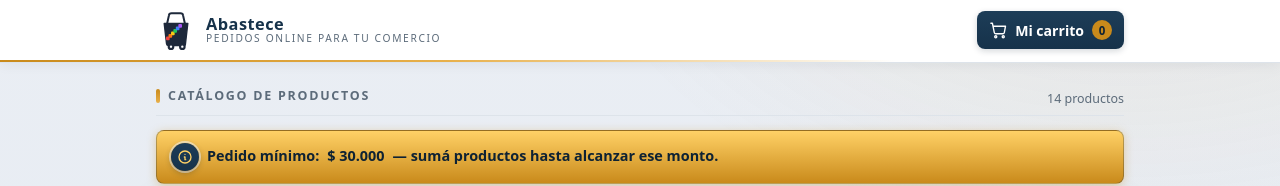
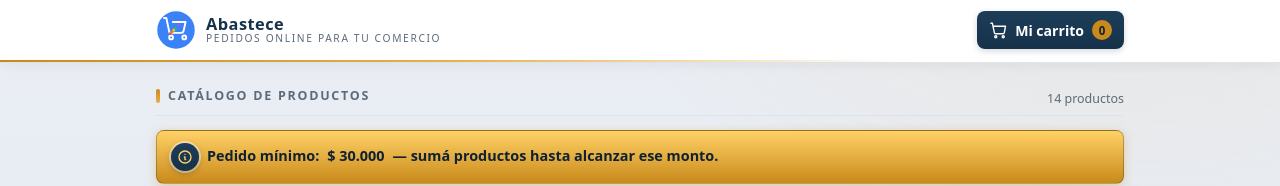
Before and after one commit to Lucianog13/abastece-demo, a plain HTML site: page index.html in a window 1280 px wide. Shown: the top 186 px of the page. Drawn offline with nearby package versions, Linux system fonts and the light colour scheme; a web font is replaced by a local one.

Commit message:
logo v3: circulo azul + carrito blanco con diagonal arcoiris (igual a la referencia)

```diff
--- a/index.html
+++ b/index.html
@@ -22,19 +22,21 @@
   <header class="topbar no-print">
     <div class="topbar-inner">
       <div class="marca">
-        <svg class="logo" viewBox="0 0 240 240" fill="none" xmlns="http://www.w3.org/2000/svg" alt="Abastece">
-          <path d="M66 84 L78 31 Q79 20 93 20 L147 20 Q161 20 162 31 L174 84" fill="none" stroke="#1e293b" stroke-width="12" stroke-linecap="round"/>
-          <path d="M49 81 L63 202 Q63.5 213 74 213 L166 213 Q177 213 177 202 L191 81 Z" fill="#1e293b" stroke="#1e293b" stroke-width="8" stroke-linejoin="round"/>
-          <rect x="60" y="159" width="22" height="22" rx="6" fill="#ef4444"/>
-          <rect x="75" y="144" width="22" height="22" rx="6" fill="#f97316"/>
-          <rect x="90" y="129" width="22" height="22" rx="6" fill="#facc15"/>
-          <rect x="104" y="114" width="22" height="22" rx="6" fill="#22c55e"/>
-          <rect x="119" y="99" width="22" height="22" rx="6" fill="#3b82f6"/>
-          <rect x="134" y="84" width="22" height="22" rx="6" fill="#a855f7"/>
-          <circle cx="90" cy="220" r="20" fill="#1e293b"/>
-          <circle cx="90" cy="220" r="7" fill="#ffffff"/>
-          <circle cx="158" cy="220" r="20" fill="#1e293b"/>
-          <circle cx="158" cy="220" r="7" fill="#ffffff"/>
+        <svg class="logo" viewBox="0 0 512 512" fill="none" xmlns="http://www.w3.org/2000/svg" alt="Abastece">
+          <circle cx="256" cy="256" r="240" fill="#3b82f6"/>
+          <g transform="translate(70 70) scale(0.72)">
+            <g fill="none" stroke="#ffffff" stroke-width="34" stroke-linecap="round" stroke-linejoin="round">
+              <path d="M43.7 43.7h42.7l56.7 265h208.6a42.7 42.7 0 0 0 41.6-33.5l35.2-158.6H201.9"/>
+              <circle cx="171" cy="390" r="34"/>
+              <circle cx="405" cy="390" r="34"/>
+            </g>
+            <rect x="137" y="297" width="46" height="46" rx="12" fill="#ef4444"/>
+            <rect x="167" y="267" width="46" height="46" rx="12" fill="#f97316"/>
+            <rect x="197" y="237" width="46" height="46" rx="12" fill="#facc15"/>
+            <rect x="227" y="207" width="46" height="46" rx="12" fill="#22c55e"/>
+            <rect x="257" y="177" width="46" height="46" rx="12" fill="#3b82f6"/>
+            <rect x="287" y="147" width="46" height="46" rx="12" fill="#a855f7"/>
+          </g>
         </svg>
         <div class="marca-texto">
           <span class="marca-nombre">Abastece</span>
```
Also changed, not shown: assets/logo-abastece.png, assets/logo-abastece.svg, assets/logo-icono-512.png, assets/logo-icono.svg, assets/logo.png, assets/social/00-portada.png, favicon.svg.
